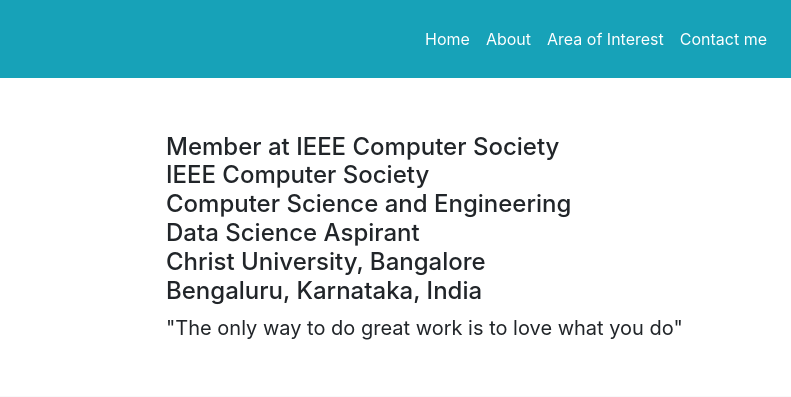
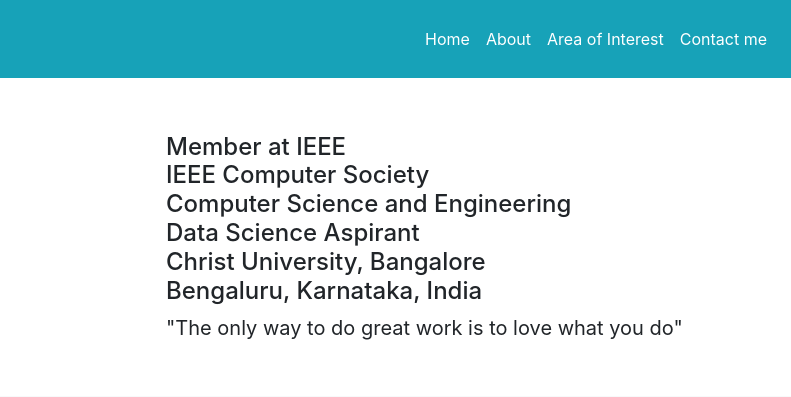
Before and after one commit to mariya2421/Personal-website, a plain HTML site: page index.html in a window 1280 px wide. Shown: the top 397 px of the page, 489-1280 px from the left. Drawn offline with nearby package versions, Linux system fonts and the light colour scheme.

Commit message:
Update index.html

```diff
--- a/index.html
+++ b/index.html
@@ -57,7 +57,7 @@
 
 
             <div class="col-md-6">
-            <h4>Member at IEEE Computer Society<br>
+            <h4>Member at IEEE <br>
 
                 IEEE Computer Society<br>
                 Computer Science and Engineering <br> Data Science Aspirant<br>
```
